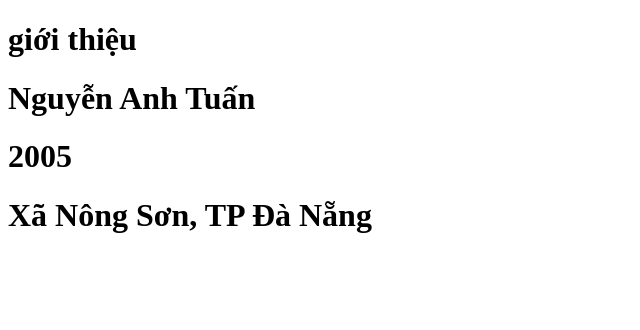
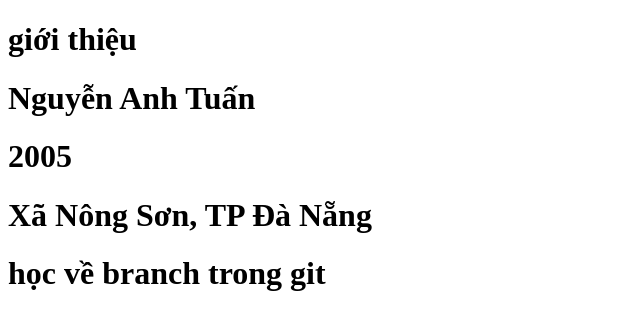
Before and after one commit to anhtuan-2005/demo-git, a plain HTML site: page about.html in a window 1280 px wide. Shown: the whole page, without its empty margins (0-640 px from the left). Drawn offline with Linux system fonts and the light colour scheme.

Commit message:
sửa file about

```diff
--- a/about.html
+++ b/about.html
@@ -10,5 +10,6 @@
     <h1> Nguyễn Anh Tuấn</h1>
     <h1> 2005</h1>
     <h1>Xã Nông Sơn, TP Đà Nẵng</h1>
+    <h1>học về branch trong git</h1>
 </body>
 </html>
```
